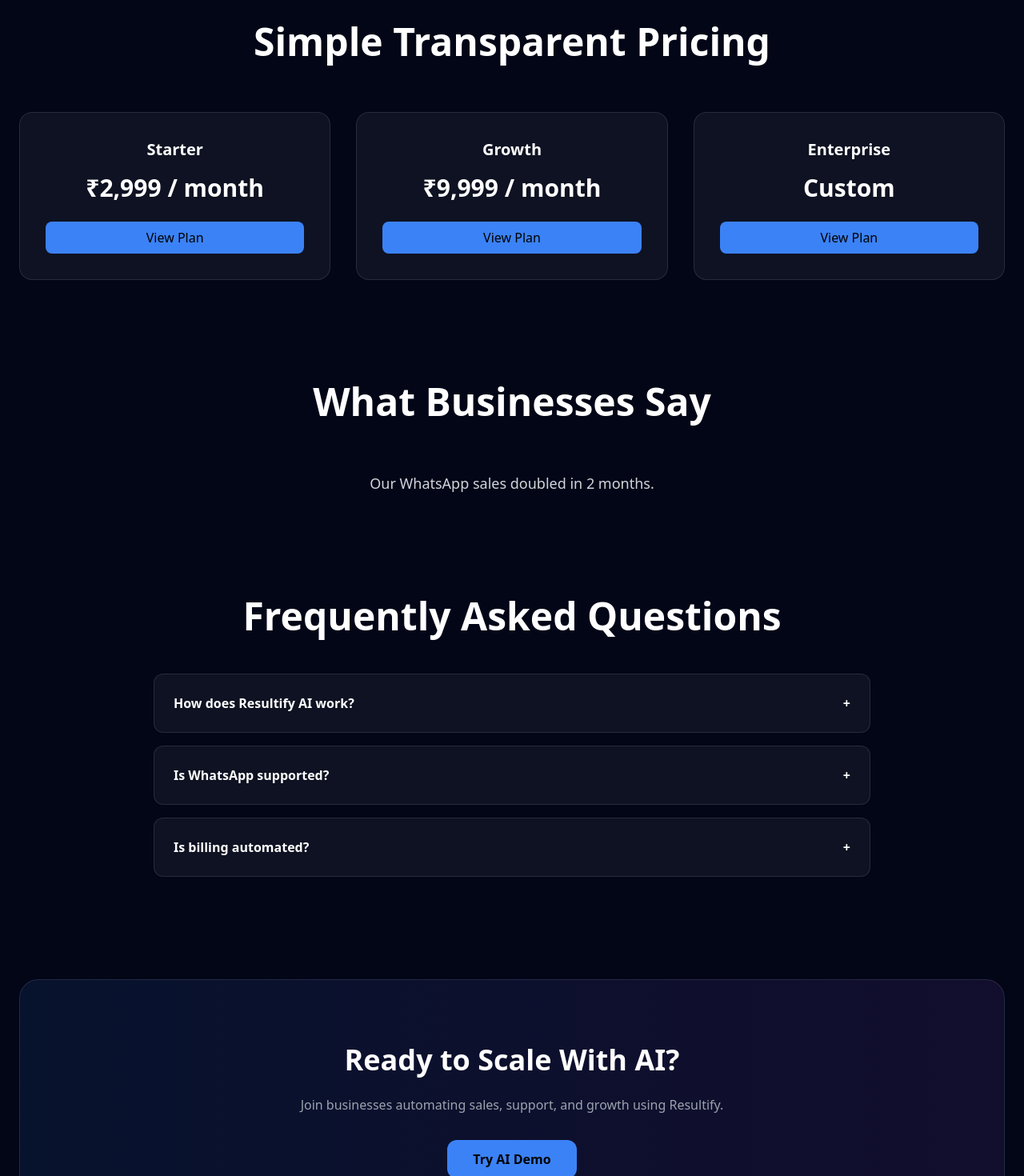
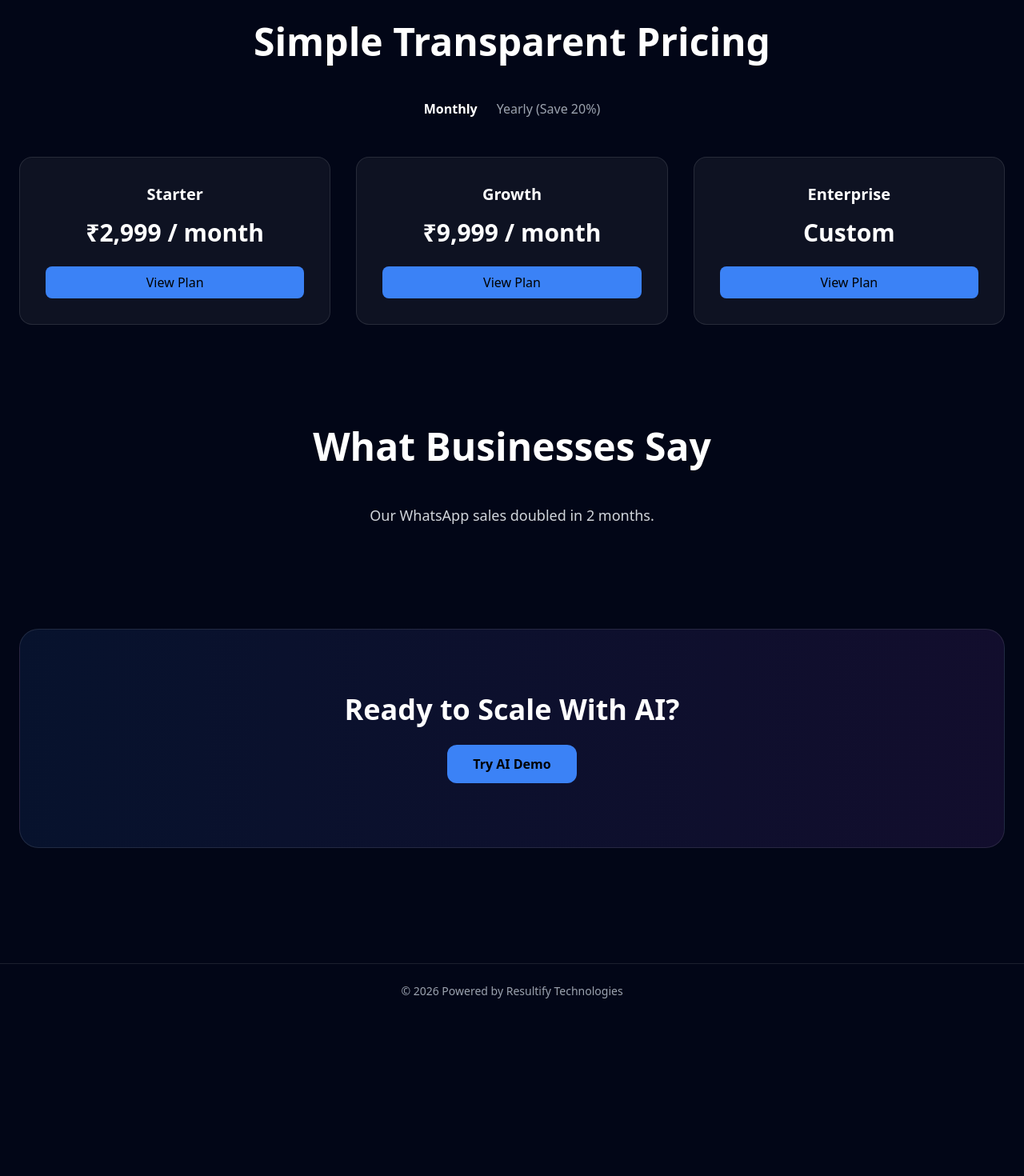
Before and after one commit to chetanshrm83/resultifytechnologies, a Next.js app: page / in a window 1280 px wide. Shown: the part 1100-2570 px from the top of the page at 80% size. After the commit the page ends 2373 px from the top, so only its background shows below. Built offline with nearby package versions, Linux system fonts and the light colour scheme.

Commit message:
Update page.tsx

```diff
--- a/app/page.tsx
+++ b/app/page.tsx
@@ -17,6 +17,7 @@
   const [openChat, setOpenChat] = useState(false);
   const [openFAQ, setOpenFAQ] = useState<number | null>(null);
   const [testimonialIndex, setTestimonialIndex] = useState(0);
+  const [yearly, setYearly] = useState(false); // ✅ MOVED HERE (IMPORTANT)
 
   useEffect(() => {
     const interval = setInterval(() => {
@@ -29,7 +30,11 @@
     <main className="relative px-6 py-16 max-w-7xl mx-auto text-white">
 
       {/* ================= HERO ================= */}
-      <section className="text-center mb-28">
+      <section className="text-center mb-28 relative">
+
+        {/* Animated Background Glow */}
+        <div className="absolute inset-0 -z-10 bg-gradient-to-r from-blue-500/10 via-purple-500/10 to-pink-500/10 blur-3xl animate-pulse" />
+
         <motion.img
           src="/logo.png"
           alt="Resultify Logo"
@@ -115,15 +120,13 @@
             <motion.div
               key={item.title}
               initial={{ opacity: 0, y: 20 }}
+              whileHover={{ scale: 1.05 }}
               animate={{ opacity: 1, y: 0 }}
               transition={{ delay: i * 0.1 }}
-              whileHover={{ scale: 1.05 }}
               className="group relative rounded-2xl p-8 border border-white/10 bg-white/5 hover:border-blue-400 transition-all"
             >
               <item.icon className="w-8 h-8 text-blue-400 mb-4" />
-              <h3 className="text-xl font-semibold mb-3">
-                {item.title}
-              </h3>
+              <h3 className="text-xl font-semibold mb-3">{item.title}</h3>
 
               <div className="absolute inset-0 flex items-center justify-center bg-black/80 text-sm opacity-0 group-hover:opacity-100 transition rounded-2xl p-6 text-center">
                 {item.desc}
@@ -133,17 +136,42 @@
         </div>
       </section>
 
-      {/* ================= PRICING PREVIEW ================= */}
+      {/* ================= PRICING ================= */}
       <section className="mb-32 text-center">
-        <h2 className="text-3xl md:text-5xl font-bold mb-16">
+        <h2 className="text-3xl md:text-5xl font-bold mb-12">
           Simple Transparent Pricing
         </h2>
 
+        {/* Toggle */}
+        <div className="flex justify-center mb-12 gap-6">
+          <button
+            onClick={() => setYearly(false)}
+            className={!yearly ? "font-bold text-white" : "text-gray-400"}
+          >
+            Monthly
+          </button>
+          <button
+            onClick={() => setYearly(true)}
+            className={yearly ? "font-bold text-white" : "text-gray-400"}
+          >
+            Yearly (Save 20%)
+          </button>
+        </div>
+
         <div className="grid md:grid-cols-3 gap-8">
           {[
-            { name: "Starter", price: "₹2,999 / month" },
-            { name: "Growth", price: "₹9,999 / month" },
-            { name: "Enterprise", price: "Custom" },
+            {
+              name: "Starter",
+              price: yearly ? "₹28,800 / year" : "₹2,999 / month",
+            },
+            {
+              name: "Growth",
+              price: yearly ? "₹95,000 / year" : "₹9,999 / month",
+            },
+            {
+              name: "Enterprise",
+              price: "Custom",
+            },
           ].map((plan, i) => (
             <motion.div
               key={plan.name}
@@ -168,7 +196,7 @@
 
       {/* ================= TESTIMONIALS ================= */}
       <section className="mb-32 text-center">
-        <h2 className="text-3xl md:text-5xl font-bold mb-16">
+        <h2 className="text-3xl md:text-5xl font-bold mb-12">
           What Businesses Say
         </h2>
 
@@ -186,63 +214,11 @@
         </motion.div>
       </section>
 
-      {/* ================= FAQ ================= */}
-      <section className="mb-32 max-w-4xl mx-auto">
-        <h2 className="text-3xl md:text-5xl font-bold text-center mb-12">
-          Frequently Asked Questions
-        </h2>
-
-        {[
-          {
-            q: "How does Resultify AI work?",
-            a: "We deploy AI agents across marketing, sales, support and analytics."
-          },
-          {
-            q: "Is WhatsApp supported?",
-            a: "Yes. WhatsApp integration is fully supported."
-          },
-          {
-            q: "Is billing automated?",
-            a: "Stripe handles subscriptions and usage billing."
-          }
-        ].map((faq, i) => (
-          <div
-            key={i}
-            className="border border-white/10 rounded-xl bg-white/5 mb-4"
-          >
-            <button
-              onClick={() => setOpenFAQ(openFAQ === i ? null : i)}
-              className="w-full p-6 text-left flex justify-between font-semibold"
-            >
-              {faq.q}
-              <span>{openFAQ === i ? "−" : "+"}</span>
-            </button>
-
-            <AnimatePresence>
-              {openFAQ === i && (
-                <motion.div
-                  initial={{ height: 0, opacity: 0 }}
-                  animate={{ height: "auto", opacity: 1 }}
-                  exit={{ height: 0, opacity: 0 }}
-                  className="px-6 pb-6 text-gray-400"
-                >
-                  {faq.a}
-                </motion.div>
-              )}
-            </AnimatePresence>
-          </div>
-        ))}
-      </section>
-
       {/* ================= FINAL CTA ================= */}
       <section className="text-center py-20 bg-gradient-to-r from-blue-500/10 to-purple-500/10 rounded-3xl border border-white/10">
         <h2 className="text-3xl md:text-4xl font-bold mb-6">
           Ready to Scale With AI?
         </h2>
-
-        <p className="text-gray-400 mb-8">
-          Join businesses automating sales, support, and growth using Resultify.
-        </p>
 
         <button
           onClick={() => setOpenChat(true)}
```
